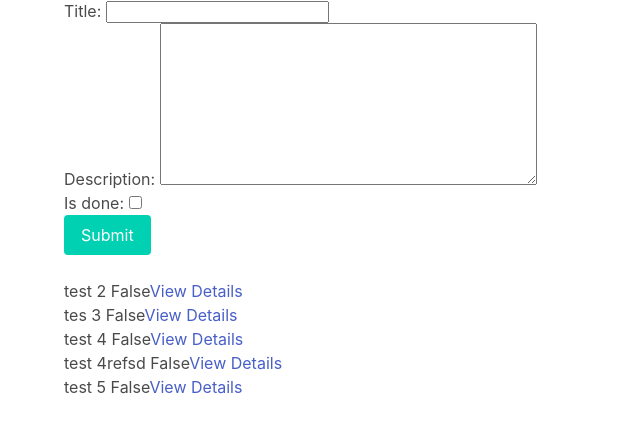
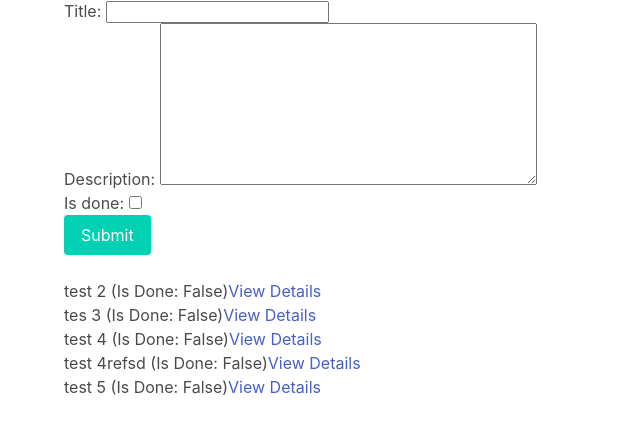
Before and after one commit to TRL242/to_do_app, a Django app: page /todos/ in a window 1280 px wide. Shown: the part 109-543 px from the top of the page, without its empty margins (0-640 px from the left). Run offline with Django 3.2, Linux system fonts and the light colour scheme; data comes from the database, SQL or seed files in the repository; both versions use the stored data as it was after the commit.

Commit message:
spacing and minor text edits

```diff
--- a/djangotodo/todo/templates/todos.html
+++ b/djangotodo/todo/templates/todos.html
@@ -26,7 +26,7 @@
 
     <div class="column is-12">
         {% for todo in todos %}
-            <p>{{ todo.title }} {{ todo.is_done }}<a href="{% url 'todo' todo.id %}">View Details</a> </p>
+            <p>{{ todo.title }} (Is Done: {{ todo.is_done }})<a href="{% url 'todo' todo.id %}">View Details</a> </p>
         {% empty %}
             <p>You don't have any Todos yet.</p>
         {% endfor %}
--- a/djangotodo/todo/views.py
+++ b/djangotodo/todo/views.py
@@ -2,6 +2,7 @@ from django.shortcuts import render, redirect, get_object_or_404
 
 from .forms import TodoForm
 from .models import Todo
+
 
 def todos(request):
     if request.method == 'POST':
```
Also changed, not shown: djangotodo/db.sqlite3.
